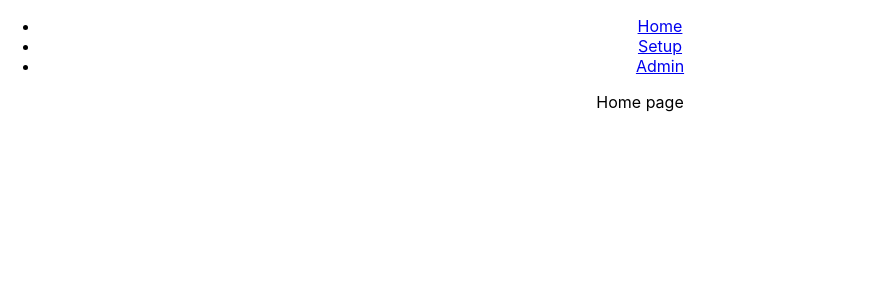
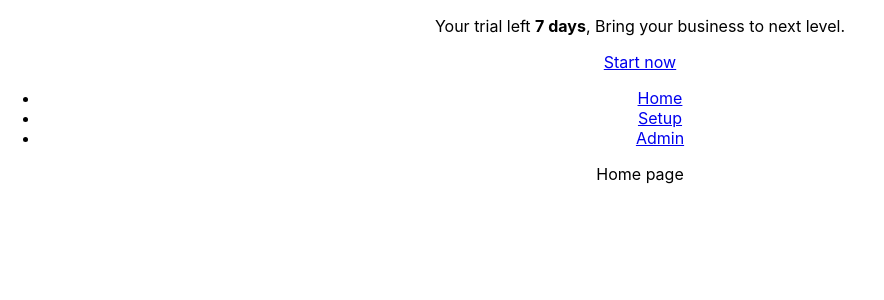
Before and after one commit to appcoreopc/tongaus, a React (Create React App) app in the folder tongaus/: page / in a window 1280 px wide. Shown: the top 300 px of the page, without its empty margins (0-884 px from the left). Built offline with nearby package versions, Linux system fonts and the light colour scheme.

Commit message:
added headers

```diff
--- a/tongaus/package.json
+++ b/tongaus/package.json
@@ -14,11 +14,14 @@
     "@types/react": "^16.9.23",
     "@types/react-dom": "^16.9.5",
     "@types/react-router-dom": "^5.1.3",
+    "@types/redux": "^3.6.0",
     "react": "^16.12.0",
     "react-dom": "^16.12.0",
+    "react-redux": "^7.2.0",
     "react-router": "^5.1.2",
     "react-router-dom": "^5.1.2",
     "react-scripts": "3.4.0",
+    "redux-saga": "^1.1.3",
     "typescript": "^3.7.5"
   },
   "scripts": {
--- a/tongaus/src/App.tsx
+++ b/tongaus/src/App.tsx
@@ -7,9 +7,16 @@ const Home = loadable(() => import("./scenes/home"));
 const Setup = loadable(() => import("./scenes/setup"));
 const Admin = loadable(() => import("./scenes/admin"));
 
+const TopMessageBar = loadable(() => import("./components/topnavigation/topmessagebar"));
+const TopNavigation = loadable(() => import("./components/topnavigation"));
+
 const App = () => {
   return (
     <div className="App">
+
+      <TopMessageBar/>
+      <TopNavigation/>
+
       <Router>
         <div>
           <nav>
--- /dev/null
+++ b/tongaus/src/components/topnavigation/index.tsx
@@ -0,0 +1,22 @@
+import React from "react";
+
+const TopNavigationBar = () => (
+
+    <header className="page-frame__header">
+
+
+
+
+      <div className="nav-topbar"/>
+
+
+       <div className="nav-topbar__logo">
+
+
+         </div>
+
+    </header>
+
+)
+
+export default TopNavigationBar;
--- /dev/null
+++ b/tongaus/src/components/topnavigation/topmessagebar.tsx
@@ -0,0 +1,11 @@
+import React from "react";
+
+const TopMessageBar = () => (
+        <div data-v-7c2a9225="" className="trialbar"><div className="trialbar-content"><p>Your trial left <b>7 days</b>, Bring your business to next level.</p> <a href="/settings/pricing" className="button pink">
+					Start now
+                    </a></div>
+        </div>
+);
+
+
+export default TopMessageBar;
```
Also changed, not shown: tongaus/src/components/leftnavigation/index.tsx (added, +13 -0 lines).
